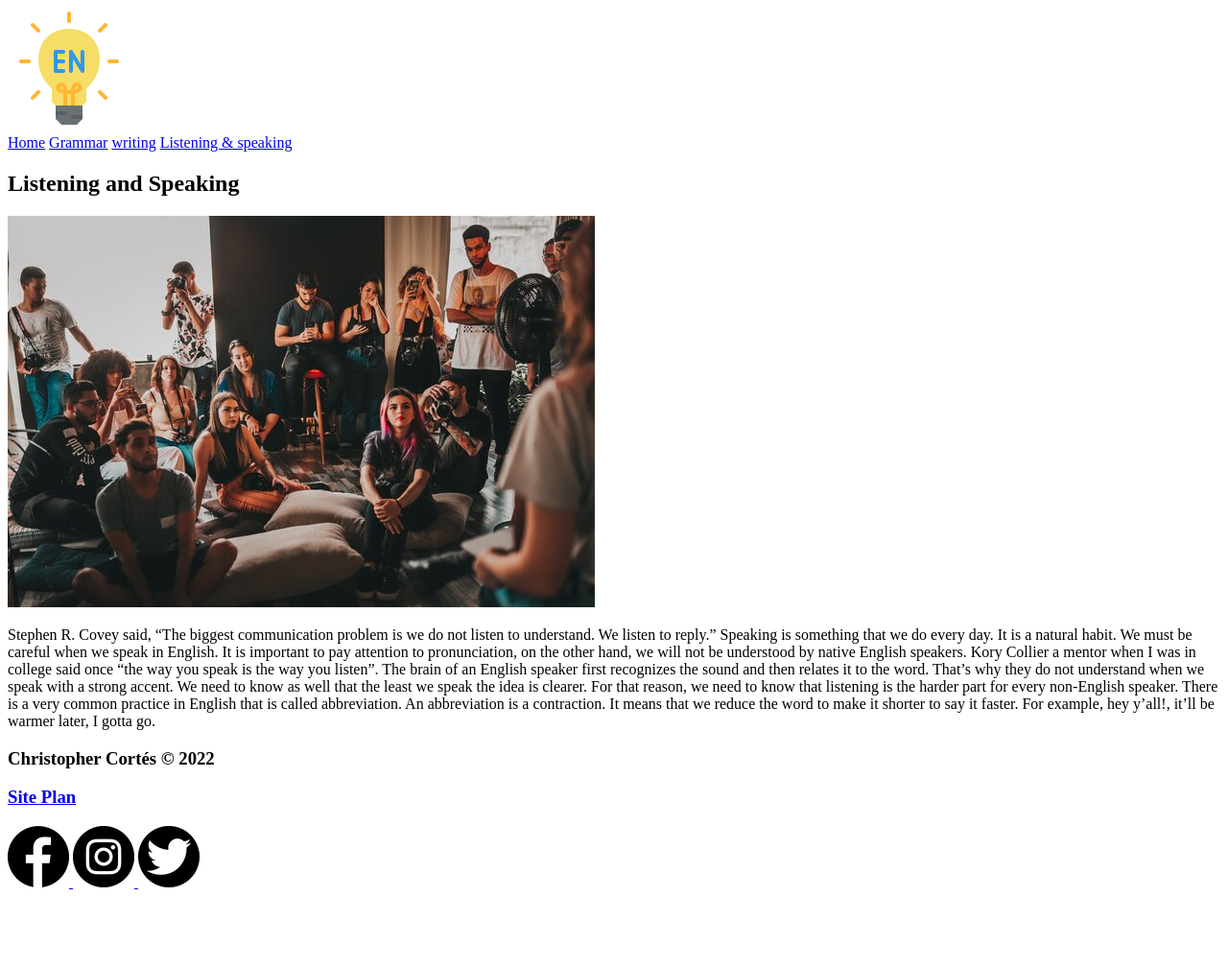
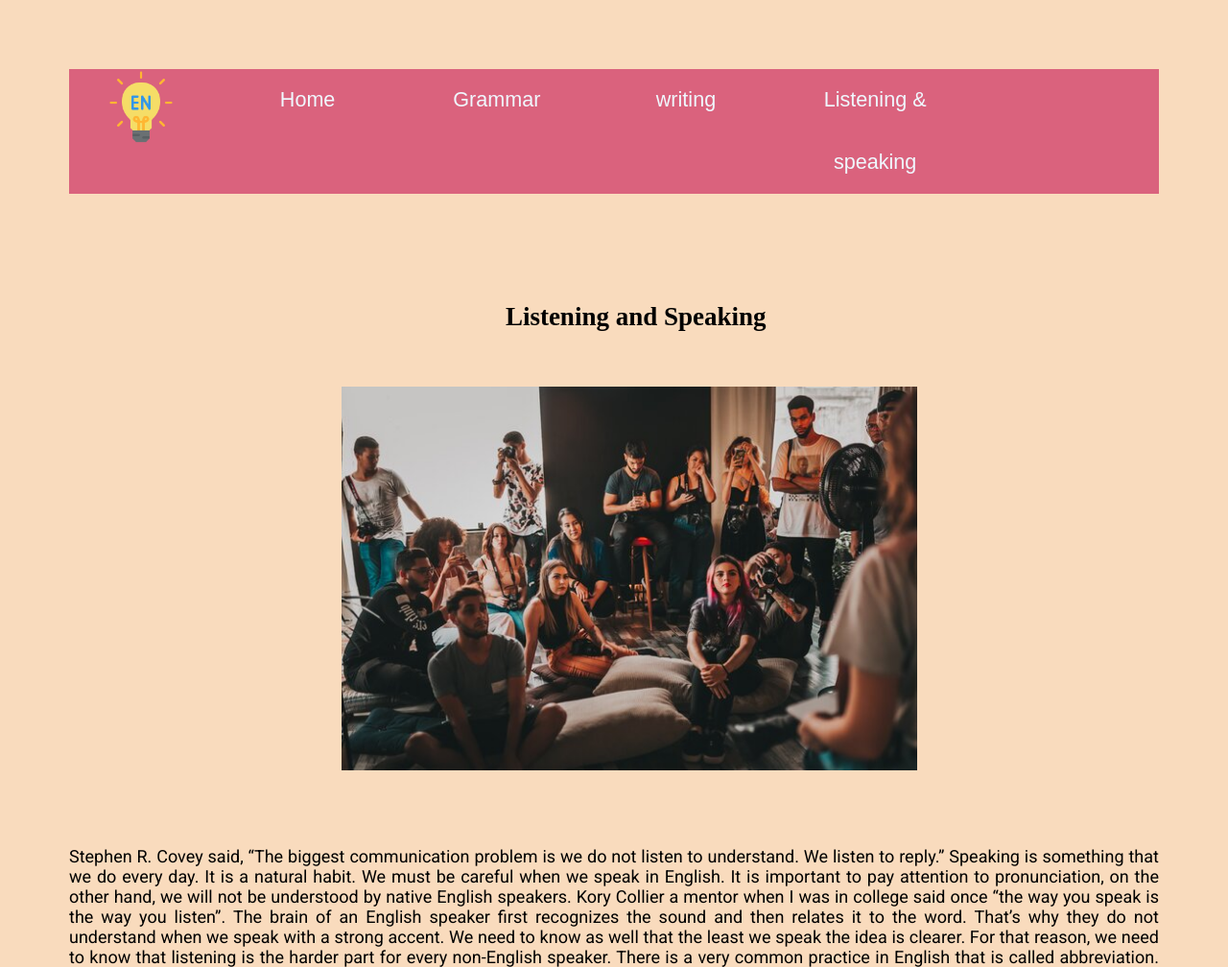
Before and after one commit to chriscougar/wdd130, a plain HTML site: page learningenglish/esl-listening&speaking.html in a window 1280 px wide. Shown: the top 1008 px of the page at 96% size. Before the commit the page ends 937 px from the top, so only its background shows below. Drawn offline with Linux system fonts and the light colour scheme.

Commit message:
end of website

```diff
--- a/learningenglish/esl-listening&speaking.html
+++ b/learningenglish/esl-listening&speaking.html
@@ -1,6 +1,7 @@
 <!DOCTYPE html>
 <html lang="en">
 <head>
+    <link rel="stylesheet" href="styles/esl.css">
     <meta charset="UTF-8">
     <meta http-equiv="X-UA-Compatible" content="IE=edge">
     <meta name="viewport" content="width=device-width, initial-scale=1.0">
@@ -18,12 +19,12 @@
                 <a href="esl-writing.html">writing</a>
                 <a href="esl-listening&speaking.html">Listening & speaking</a>
             </nav>
-        </div>
         </header>
+    </div>
         <main>
             <section id="page-4">
                 <h1>Listening and Speaking</h1>
-                <img src="images/rsz_pexels-matheus-bertelli-3856026.jpg" alt="Welcome to the world of the English Language">
+                <img class="page-img-4" src="images/rsz_pexels-matheus-bertelli-3856026.jpg" alt="Welcome to the world of the English Language">
                 <p> Stephen R. Covey said, “The biggest communication problem is we do not listen to understand. We listen to reply.” Speaking is something that we do every day. It is a natural habit. We must be careful when we speak in English. It is important to pay attention to pronunciation, on the other hand, we will not be understood by native English speakers. Kory Collier a mentor when I was in college said once “the way you speak is the way you listen”. The brain of an English speaker first recognizes the sound and then relates it to the word. That’s why they do not understand when we speak with a strong accent. We need to know as well that the least we speak the idea is clearer. For that reason, we need to know that listening is the harder part for every non-English speaker. There is a very common practice in English that is called abbreviation. An abbreviation is a contraction. It means that we reduce the word to make it shorter to say it faster. For example, hey y’all!, it’ll be warmer later, I gotta go. </p>
             </section>
         </main>
@@ -32,13 +33,13 @@
             <h3><a href="site-plan.html">Site Plan</a></h3>
             <div class="social">
                 <a href="https://facebook.com" target="_blank">
-                    <img src="images/facebook_black_.png" alt="fb icon">
+                    <img src="images/facebook.png" alt="fb icon">
                 </a>
                 <a href="https://instagram.com" target="_blank">
-                    <img src="images/instagram_black.png" alt="insta icon">
+                    <img src="images/instagram.png" alt="insta icon">
                 </a>
                 <a href="https://twitter.com" target="_blank">
-                    <img src="images/twitter_black.png" alt="twitter icon">
+                    <img src="images/twitter.png" alt="twitter icon">
                 </a>
             </div>
         </footer>
--- a/learningenglish/styles/esl.css
+++ b/learningenglish/styles/esl.css
@@ -235,6 +235,26 @@ h1 {
     padding-right: 20%;
     text-align: justify;
 }
+#page-4 h1 {
+    grid-row: 1;
+    text-align: center;
+    padding-top: 10%;
+    padding-right: 20%;
+}
+.page-img-4 {
+    width: 600px;
+    grid-row: 2;
+    grid-column: 2;
+    padding-left: 25%;
+}
+#page-4 p {
+    font-family: Roboto, Helvetica, sans-serif;
+    grid-row: 4;
+    grid-column-start: 1;
+    grid-column-end: 6;
+    padding-top: 5%;
+    text-align: justify;
+}
 footer {
     background-color: #da627d;
     display: flex;
```
